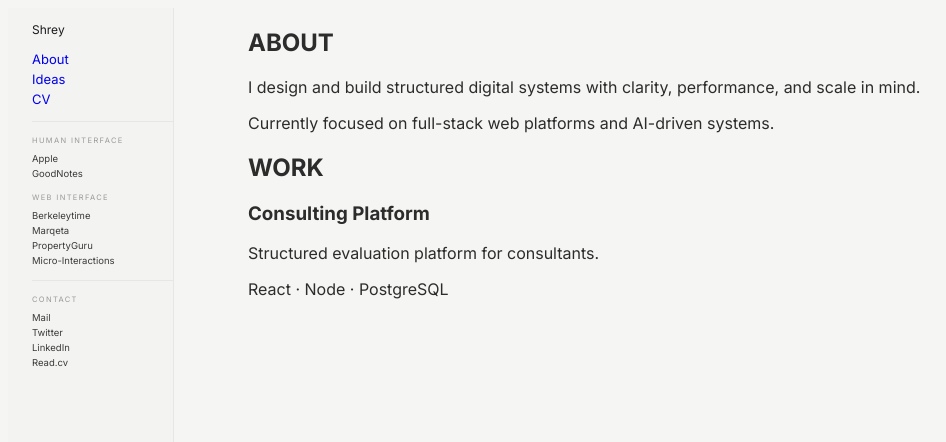
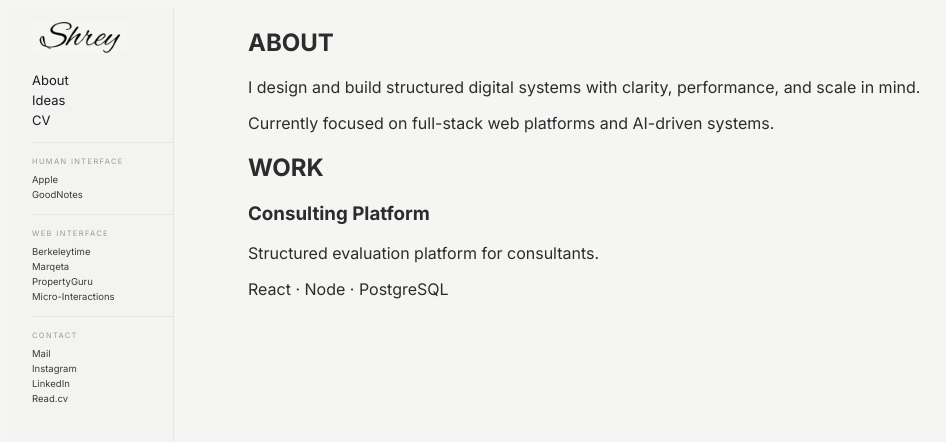
Before and after one commit to shreysircar/Portfolio, a Next.js app: page / in a window 1280 px wide. Shown: the top 442 px of the page, without its empty margins (0-946 px from the left). Built offline with nearby package versions, Linux system fonts and the light colour scheme.

Commit message:
sidebar UI fixes

```diff
--- a/src/app/globals.css
+++ b/src/app/globals.css
@@ -11,3 +11,12 @@ body {
   color: #2C2C2C;        /* not pure black */
   font-feature-settings: "ss01" on;
 }
+
+a {
+  color: inherit;
+  text-decoration: none;
+}
+
+a:visited {
+  color: inherit;
+}
--- a/src/components/Sidebar.tsx
+++ b/src/components/Sidebar.tsx
@@ -1,3 +1,5 @@
+import { primaryNav, sections } from "@/data/sidebarData";
+
 export default function Sidebar() {
   return (
     <aside className="fixed left-0 top-0 min-h-screen w-[165px]
@@ -6,63 +8,57 @@ export default function Sidebar() {
 
       <div className="pt-[14px] pl-[24px] pr-3 space-y-[14px] pb-5">
 
-        {/* NAME */}
-        <div className="text-[12px] font-medium text-[#1C1C1E]">
-          Shrey
-        </div>
+        {/* LOGO */}
+        <img
+          src="/logo.png"
+          alt="Logo"
+          className="w-[95px] h-auto"
+        />
 
-        {/* PRIMARY NAV (EXTRA BOLD) */}
-<nav className="space-y-[4px] text-[13px] text-[#1C1C1E]">
-  <a href="#about" className="block no-underline font-semibold">About</a>
-  <a href="#ideas" className="block no-underline font-semibold">Ideas</a>
-  <a href="#cv" className="block no-underline font-semibold">CV</a>
+        {/* PRIMARY NAV */}
+<nav className="space-y-[4px] text-[13px]">
+  {primaryNav.map((item) => (
+    <a
+      key={item.label}
+      href={item.href}
+      className="block no-underline font-extrabold text-[#1C1C1E] hover:text-[#9A9A9A] transition-colors duration-150"
+    >
+      {item.label}
+    </a>
+  ))}
 </nav>
-
 
         {/* DIVIDER */}
         <div className="border-t border-[#E6E6E4]" />
 
-        {/* HUMAN INTERFACE */}
-        <div className="space-y-[8px]">
+        {/* SECTIONS */}
+        {sections.map((section, index) => (
+          <div key={section.title} className="space-y-[8px]">
+
             <div className="text-[7.5px] tracking-[0.18em] text-[#9A9A9A]">
-            HUMAN INTERFACE
-          </div>
-          <div className="space-y-[4px] text-[9.5px] text-[#3A3A3A]">
-            <div>Apple</div>
-            <div>GoodNotes</div>
-          </div>
+              {section.title}
             </div>
 
-        {/* WEB INTERFACE */}
-        <div className="space-y-[8px]">
-          <div className="text-[7.5px] tracking-[0.18em] text-[#9A9A9A]">
-            WEB INTERFACE
+<div className="space-y-[4px] text-[9.5px]">
+  {section.items.map((item) => (
+    <div
+      key={item}
+      className="text-[#3A3A3A] hover:text-[#9A9A9A] transition-colors duration-150"
+    >
+      {item}
     </div>
-          <div className="space-y-[4px] text-[9.5px] text-[#3A3A3A]">
-            <div>Berkeleytime</div>
-            <div>Marqeta</div>
-            <div>PropertyGuru</div>
-            <div>Micro-Interactions</div>
-          </div>
+  ))}
 </div>
 
-        {/* DIVIDER */}
-        <div className="border-t border-[#E6E6E4]" />
+            {/* Add divider between sections except last */}
+            {index !== sections.length - 1 && (
+              <div className="border-t border-[#E6E6E4] mt-[14px]" />
+            )}
 
-        {/* CONTACT */}
-        <div className="space-y-[8px]">
-          <div className="text-[7.5px] tracking-[0.18em] text-[#9A9A9A]">
-            CONTACT
           </div>
-          <div className="space-y-[4px] text-[9.5px] text-[#3A3A3A]">
-            <div>Mail</div>
-            <div>Twitter</div>
-            <div>LinkedIn</div>
-            <div>Read.cv</div>
-          </div>
-        </div>
+        ))}
 
       </div>
     </aside>
-  )
+  );
 }
--- /dev/null
+++ b/src/data/sidebarData.ts
@@ -0,0 +1,27 @@
+// src/data/sidebarData.ts
+
+export const primaryNav = [
+  { label: "About", href: "#about" },
+  { label: "Ideas", href: "#ideas" },
+  { label: "CV", href: "#cv" },
+];
+
+export const sections = [
+  {
+    title: "HUMAN INTERFACE",
+    items: ["Apple", "GoodNotes"],
+  },
+  {
+    title: "WEB INTERFACE",
+    items: [
+      "Berkeleytime",
+      "Marqeta",
+      "PropertyGuru",
+      "Micro-Interactions",
+    ],
+  },
+  {
+    title: "CONTACT",
+    items: ["Mail", "Instagram", "LinkedIn", "Read.cv"],
+  },
+];
```
Also changed, not shown: public/logo.png (added). Lines whose indentation alone changed are shown as unchanged.
